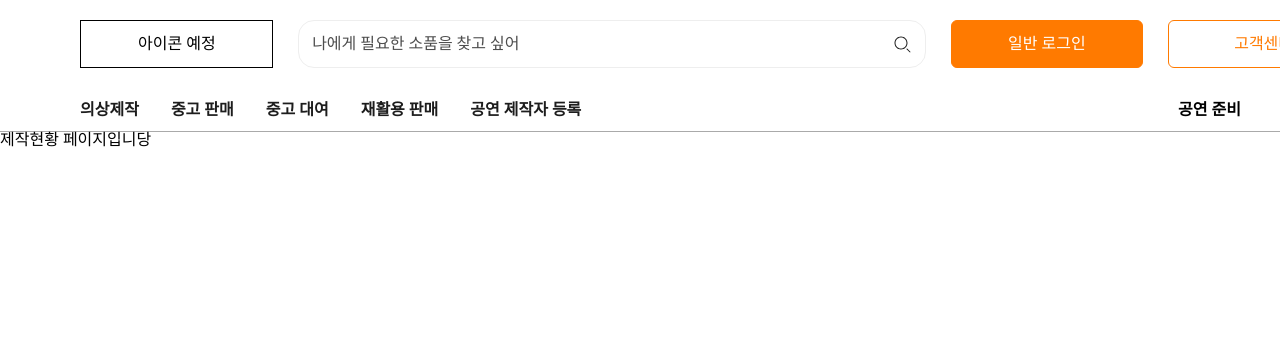
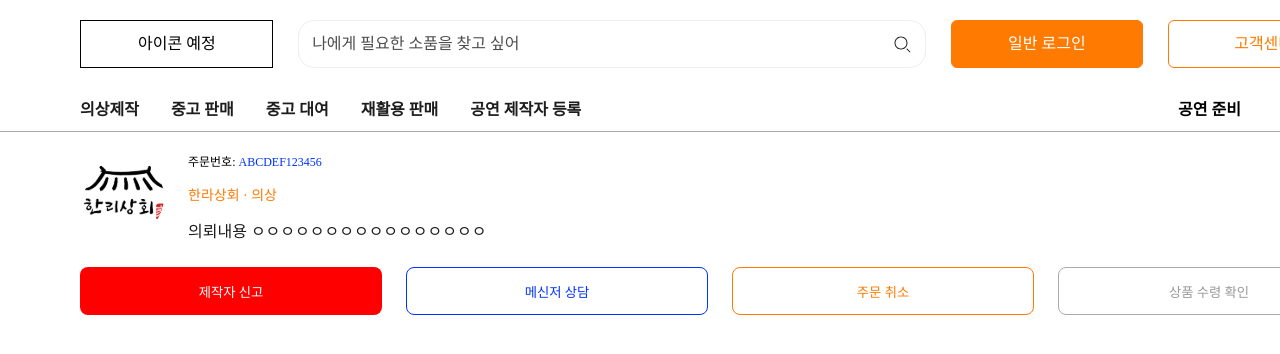
Before and after one commit to Stagecontainer/Client, a React (Vite) app: page /company/1/order-progress in a window 1280 px wide. Shown: the top 354 px of the page. Built offline with nearby package versions, Linux system fonts and the light colour scheme; a web font is replaced by a local one.

Commit message:
style: 제작 현황 페이지 주문 정보 UI 구현

```diff
--- a/src/App.jsx
+++ b/src/App.jsx
@@ -6,13 +6,13 @@ import RegistCompanyPage from "./pages/company/RegistCompanyPage";
 import SearchItemPage from "./pages/company/SearchItemPage";
 import SearchDetailPage from "./pages/company/SearchDetailPage";
 import ChattingPage from "./pages/chat/ChattingPage";
-import OrderRequestPage from "./pages/order-request/OrderRequestPage";
+import OrderRequestPage from "./pages/order/OrderRequestPage";
 import Layout from "./components/layout/Layout";
 import { ThemeProvider } from "styled-components";
 import GlobalStyle from "./styles/globalStyle";
 import theme from "./styles/theme";
-import OrderCompletePage from "./pages/order-request/OrderCompletePage";
-import OrderProgressPage from "./pages/order-request/OrderProgressPage";
+import OrderCompletePage from "./pages/order/OrderCompletePage";
+import OrderProgressPage from "./pages/order/OrderProgressPage";
 
 function App() {
   return (
--- a/src/pages/order-request/OrderProgressPage.jsx
+++ /dev/null
@@ -1,4 +0,0 @@
-const OrderProgressPage = () => {
-  return <h1>제작현황 페이지입니당</h1>;
-};
-export default OrderProgressPage;
--- a/src/pages/order-request/OrderCompletePage.jsx
+++ b/src/pages/order/OrderCompletePage.jsx
@@ -3,7 +3,7 @@ import styled from "styled-components";
 import requestCompleteImg from "../../assets/request-completed.png";
 
 const OrderCompletePage = () => {
-  const { id } = useParams;
+  const { id } = useParams();
   return (
     <Container>
       <img src={requestCompleteImg} alt="" />
--- /dev/null
+++ b/src/pages/order/OrderProgressPage.jsx
@@ -0,0 +1,121 @@
+import styled from "styled-components";
+import logo from "../../assets/icon/company-logo.svg";
+
+const OrderProgressPage = () => {
+  return (
+    <Container>
+      <div className="order-container">
+        <div className="logo-container">
+          <img src={logo} className="company-logo" alt="logo" />
+        </div>
+        <div className="order-details">
+          <h3 className="order-number">
+            주문번호: <span>ABCDEF123456</span>
+          </h3>
+          <strong className="order-type">한라상회 · 의상</strong>
+          <p className="order-content">
+            의뢰내용 ㅇㅇㅇㅇㅇㅇㅇㅇㅇㅇㅇㅇㅇㅇㅇㅇ
+          </p>
+        </div>
+      </div>
+
+      <div className="service-buttons">
+        <button className="producer-report">제작자 신고</button>
+        <button className="messenger-consultation">메신저 상담</button>
+        <button className="order-cancellation">주문 취소</button>
+        <button className="confirm-delivery">상품 수령 확인</button>
+      </div>
+    </Container>
+  );
+};
+
+export default OrderProgressPage;
+
+const Container = styled.div`
+  width: 100vw;
+  height: 82vh;
+  margin: 24px 0 0 80px;
+
+  .order-container {
+    display: flex;
+    align-items: center;
+    height: 84px;
+    margin-bottom: 27px;
+
+    .logo-container {
+      margin-right: 24px;
+
+      .company-logo {
+        width: 84px;
+        height: 84px;
+      }
+    }
+
+    .order-details {
+      display: flex;
+      flex-direction: column;
+      justify-content: space-between;
+      height: inherit;
+
+      .order-number {
+        font-size: 12px;
+        font-weight: 500;
+      }
+
+      .order-number > span {
+        font-size: 12px;
+        font-weight: 400;
+        color: #0033ff;
+      }
+    }
+
+    .order-type {
+      font-size: 14px;
+      font-weight: 500;
+      color: #ff7a00;
+    }
+
+    .order-content {
+      font-size: 16px;
+      color: #1d1d1d;
+    }
+  }
+
+  .service-buttons {
+    display: flex;
+    justify-content: space-between;
+    width: 1280px;
+    margin-bottom: 25px;
+
+    button {
+      width: 302px;
+      height: 48px;
+      border-radius: 8px;
+      cursor: pointer;
+    }
+
+    .producer-report {
+      border: none;
+      color: white;
+      background-color: #ff0000;
+    }
+
+    .messenger-consultation {
+      border: 1px solid #0033ff;
+      color: #0033ff;
+      background-color: white;
+    }
+
+    .order-cancellation {
+      border: 1px solid #ff7a00;
+      color: #ff7a00;
+      background-color: white;
+    }
+
+    .confirm-delivery {
+      border: 1px solid #aaaaaa;
+      color: #999999;
+      background-color: white;
+    }
+  }
+`;
--- a/src/pages/order-request/OrderRequestPage.jsx
+++ b/src/pages/order/OrderRequestPage.jsx
@@ -9,8 +9,11 @@ const OrderRequestPage = () => {
   return (
     <Container>
       <div className="header">
-        <img src={logo} alt="company-logo" />
-        <img src={menuIcon} alt="company-logo" />
+        <div className="logo-container">
+          <img src={logo} className="company-logo" alt="company-logo" />
+          <strong className="logo-text">한리상회</strong>
+        </div>
+        <img src={menuIcon} alt="menu-icon" />
       </div>
 
       <div className="content">
@@ -80,6 +83,21 @@ const Container = styled.div`
     width: 1062px;
     height: 72px;
     margin-bottom: 32px;
+
+    .logo-container {
+      display: flex;
+      align-items: center;
+
+      .company-logo {
+        margin-right: 12px;
+      }
+
+      .logo-text {
+        font-size: 20px;
+        font-weight: 500;
+        color: #1d1d1d;
+      }
+    }
   }
 
   label {
```
Also changed, not shown: src/assets/icon/company-logo.svg.
